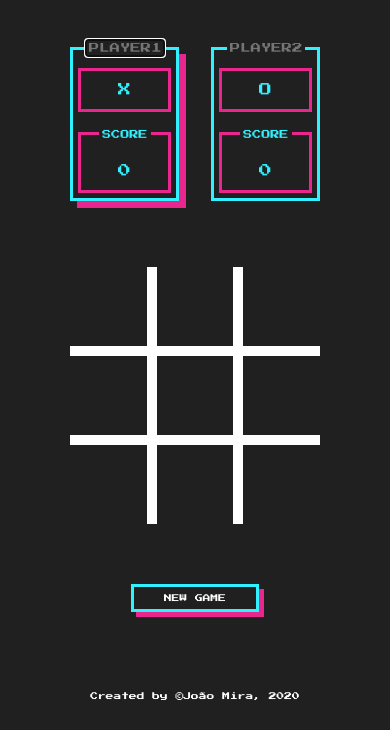
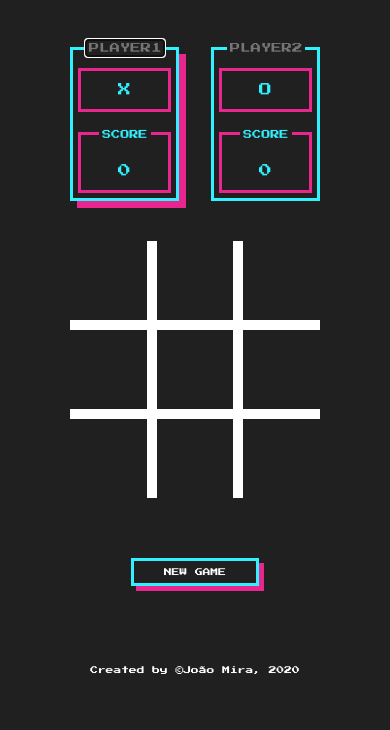
Before and after one commit to JMira84/Tic-Tac-Toe, a plain HTML site: page index.html in a window 390 px wide. Shown: the part 115-845 px from the top of the page. Drawn offline with Linux system fonts and the light colour scheme.

Commit message:
changed some elements width on media queries

```diff
--- a/css/style.css
+++ b/css/style.css
@@ -360,38 +360,19 @@ button,
 }
 
 @media screen and (max-width: 579px) {
-    main { flex-flow: row wrap!important; }
-
-    .player-info-wrapper {
-        flex: 1 30%;
-        flex-direction: column;
-        align-items: flex-start;
-    }
-
-    .game-container-wrapper { flex: 1 70%; }
-
-    .game-container { padding-left: 30px; }
+    .player-info-wrapper { margin-bottom: 30px; }
 
     .game-tiles {
         flex: 1 30.33%;
         height: 94px;
     }
 
-    .reset-button-wrapper { order: 3 }
-
-    .reset-button {
-        width: 127.8px;
-        margin: 0;
-    }
+    .reset-button { width: 127.8px; }
 
     .reset-button,
     .new-round { font-size: 1.2rem; }
 
     .new-round { width: 133.8px; }
-
-    .player1-info { margin-bottom: 66px; }
-
-    .player2-info { margin-bottom: 30px; }
 }
 
 @media screen and (max-width: 568px) {
```
